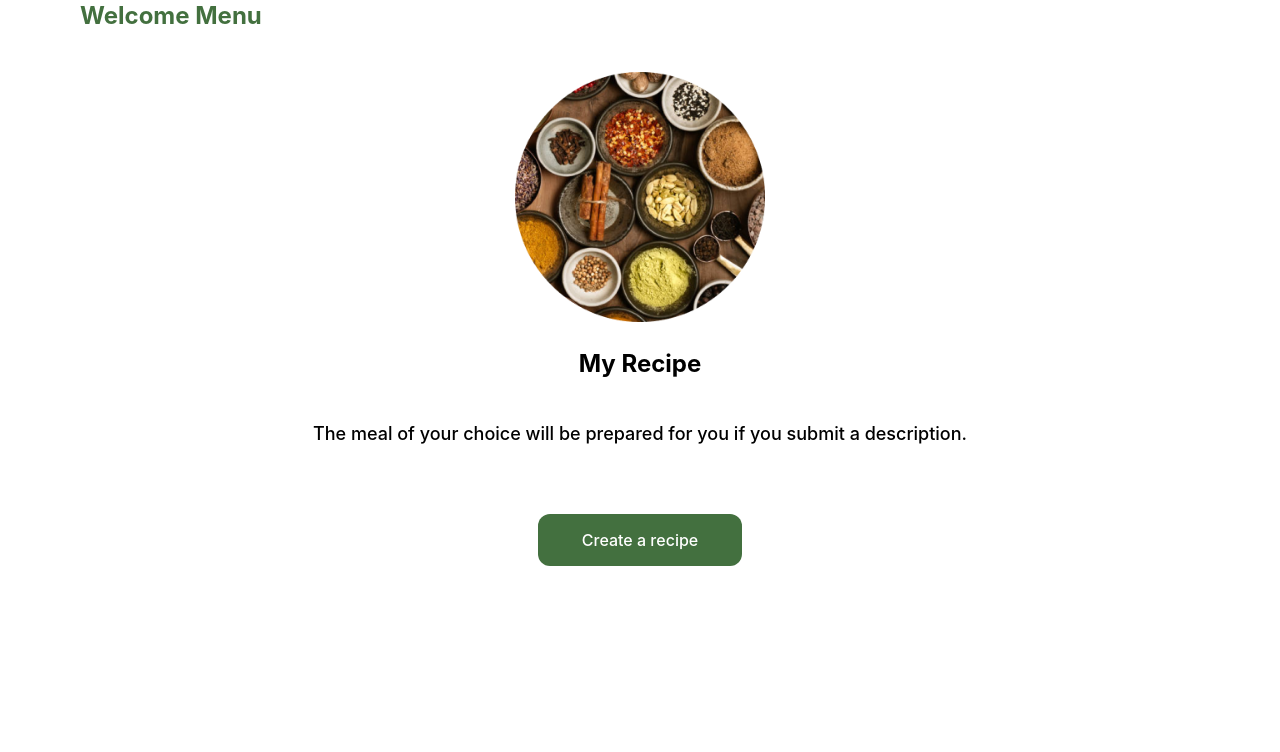
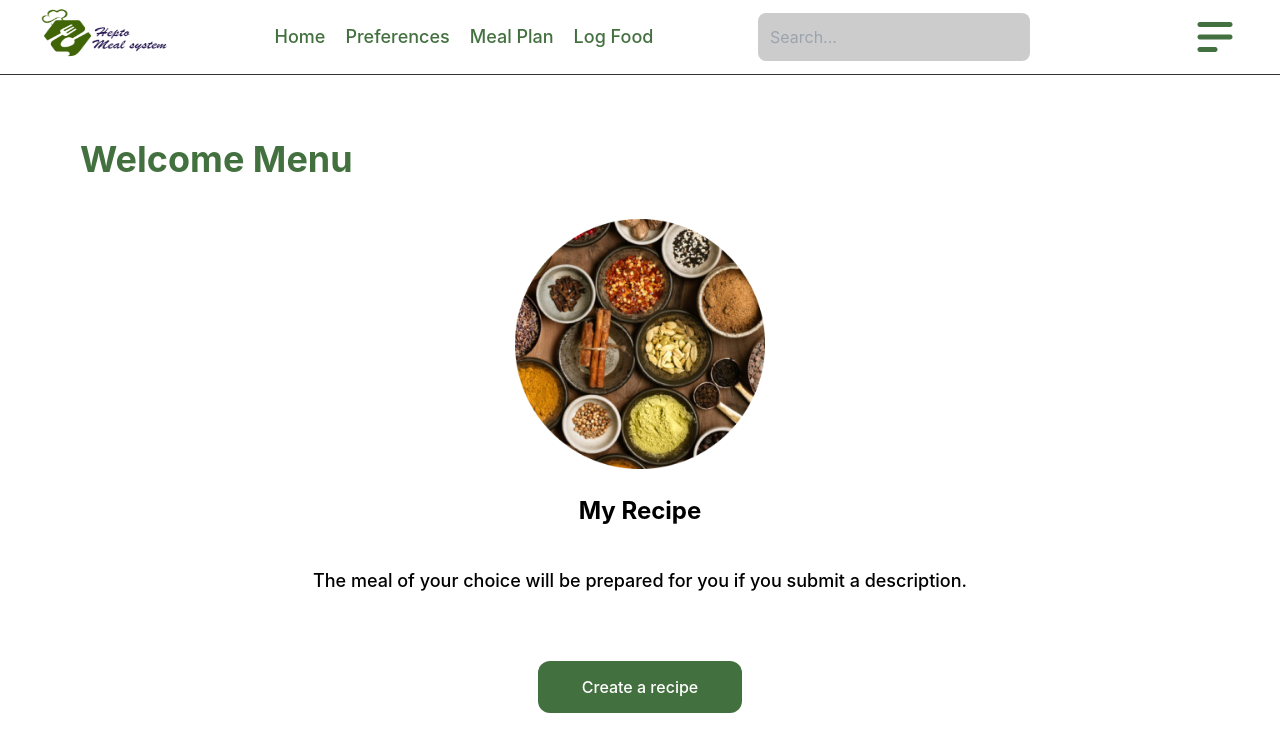
Before and after one commit to Suliatyusuff/hepto-meal, a Next.js app: page /home in a window 1280 px wide. Shown: the top 752 px of the page. Built offline with nearby package versions, Linux system fonts and the light colour scheme.

Commit message:
Created navbar

```diff
--- a/assets/images/index.js
+++ b/assets/images/index.js
@@ -1,5 +1,6 @@
 import mealBg from "./meal-bg.png";
 import logo from './logo.png';
+import MenuIcon from './menu-icon.png';
 import recipeFood from "./recipe-food.png";
 
-export { mealBg, logo, recipeFood };
+export { mealBg, logo, recipeFood, MenuIcon };
--- a/components/index.js
+++ b/components/index.js
@@ -1,3 +1,4 @@
 export * from "./authLayout";
 export * from "./button";
 export * from "./layout"
+export * from "./navbar";
--- a/components/layout/Layout.jsx
+++ b/components/layout/Layout.jsx
@@ -1,4 +1,4 @@
-import { Meta } from "components";
+import { Meta, Navbar } from "components";
 
 export const Layout = ( {
 	children,
@@ -11,7 +11,7 @@ export const Layout = ( {
 		<>
 			<Meta title={title} keywords={keywords} description={description} />
 			<header>
-				{/* {navbar && <Navbar />} */}
+				{navbar && <Navbar />}
 			</header>
 			<main data-testid="main">{children}</main>
 		</>
--- /dev/null
+++ b/components/navbar/Navbar.jsx
@@ -0,0 +1,44 @@
+import Image from "next/image";
+import Link from "next/link";
+import { logo, MenuIcon } from "assets";
+
+export const Navbar = () => {
+    return (
+        <nav className="flex justify-between items-center px-5 mb-16 md:px-10 py-2 border-b border-b-[#000000]/80">
+            <div className="flex items-center">
+                <Link href="/">
+                    <a className="text-2xl font-bold text-primary-500">
+                        <Image src={logo} alt="logo" width={130} height={50} />
+                    </a>
+                </Link>
+            </div>
+            <div className="flex items-center ">
+                <Link href="/home">
+                    <a className="text-primary-500 hover:text-primary-500/80 font-medium text-lg">
+                        Home
+                    </a>
+                </Link>
+                <Link href="/Preferences">
+                    <a className="text-primary-500 hover:text-primary-500/80 font-medium text-lg ml-5">
+                        Preferences
+                    </a>
+                </Link>
+                <Link href="/Preferences">
+                    <a className="text-primary-500 hover:text-primary-500/80 font-medium text-lg ml-5">
+                        Meal Plan
+                    </a>
+                </Link>
+                <Link href="/Preferences">
+                    <a className="text-primary-500 hover:text-primary-500/80 font-medium text-lg ml-5">
+                        Log Food
+                    </a>
+                </Link>
+            </div>
+            <div className="flex items-center">
+                <input type="search" placeholder="Search..." className="bg-black/20 h-12 px-3 focus:border-black/40 focus:outline-none text-black/30 rounded-lg mr-40" />
+
+                <Image src={MenuIcon} alt="logo" width={50} height={50} className="rounded-full" />
+            </div>
+        </nav>
+    )
+}
--- /dev/null
+++ b/components/navbar/index.js
@@ -0,0 +1 @@
+export * from "./Navbar"
--- a/pages/home.jsx
+++ b/pages/home.jsx
@@ -8,7 +8,7 @@ export default function Home () {
     return (
         <Layout title="Home">
             <section className="px-5 md:px-20">
-                <h1 className="font-bold text-2xl text-primary-500">
+                <h1 className="font-bold text-4xl text-primary-500">
                     Welcome Menu
                 </h1>
             </section>
```
Also changed, not shown: assets/images/menu-icon.png (added).
